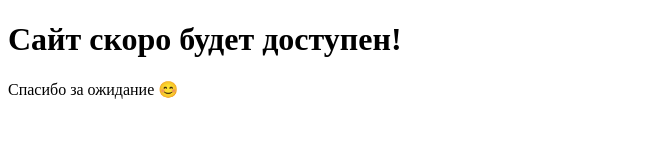
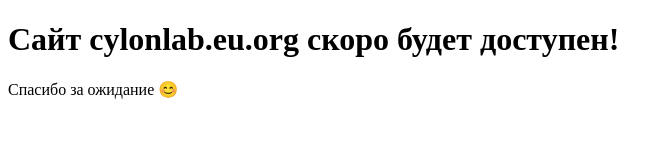
Before and after one commit to ssineenebo/cylonlab, a plain HTML site: page index.html in a window 1280 px wide. Shown: the whole page, without its empty margins (0-672 px from the left). Drawn offline with Linux system fonts and the light colour scheme.

Commit message:
Update index.html

```diff
--- a/index.html
+++ b/index.html
@@ -4,7 +4,7 @@
   <title>Скоро откроемся</title>
 </head>
 <body>
-  <h1>Сайт скоро будет доступен!</h1>
+  <h1>Сайт <b></b>cylonlab.eu.org</b> скоро будет доступен!</h1>
   <p>Спасибо за ожидание 😊</p>
 </body>
 </html>
```
